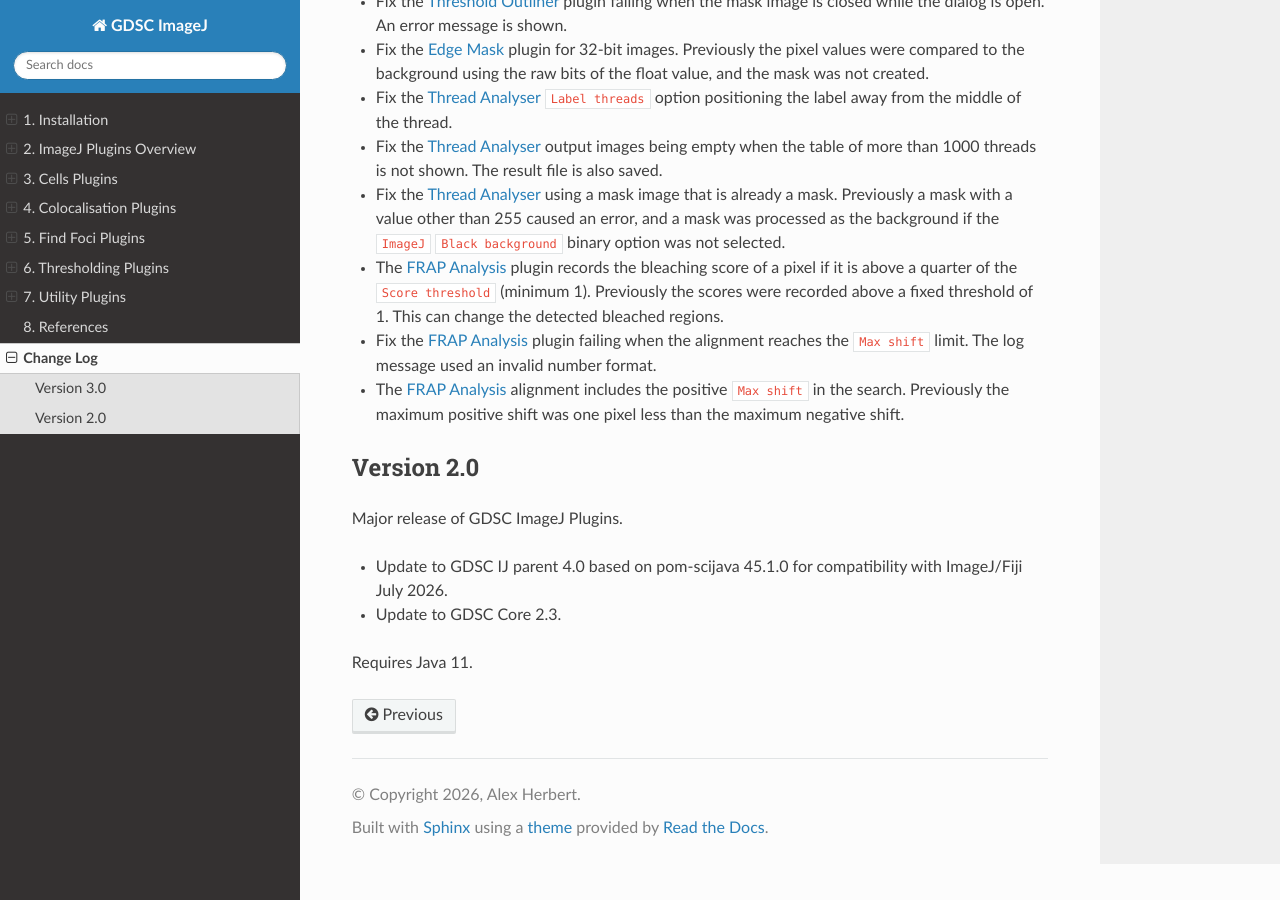
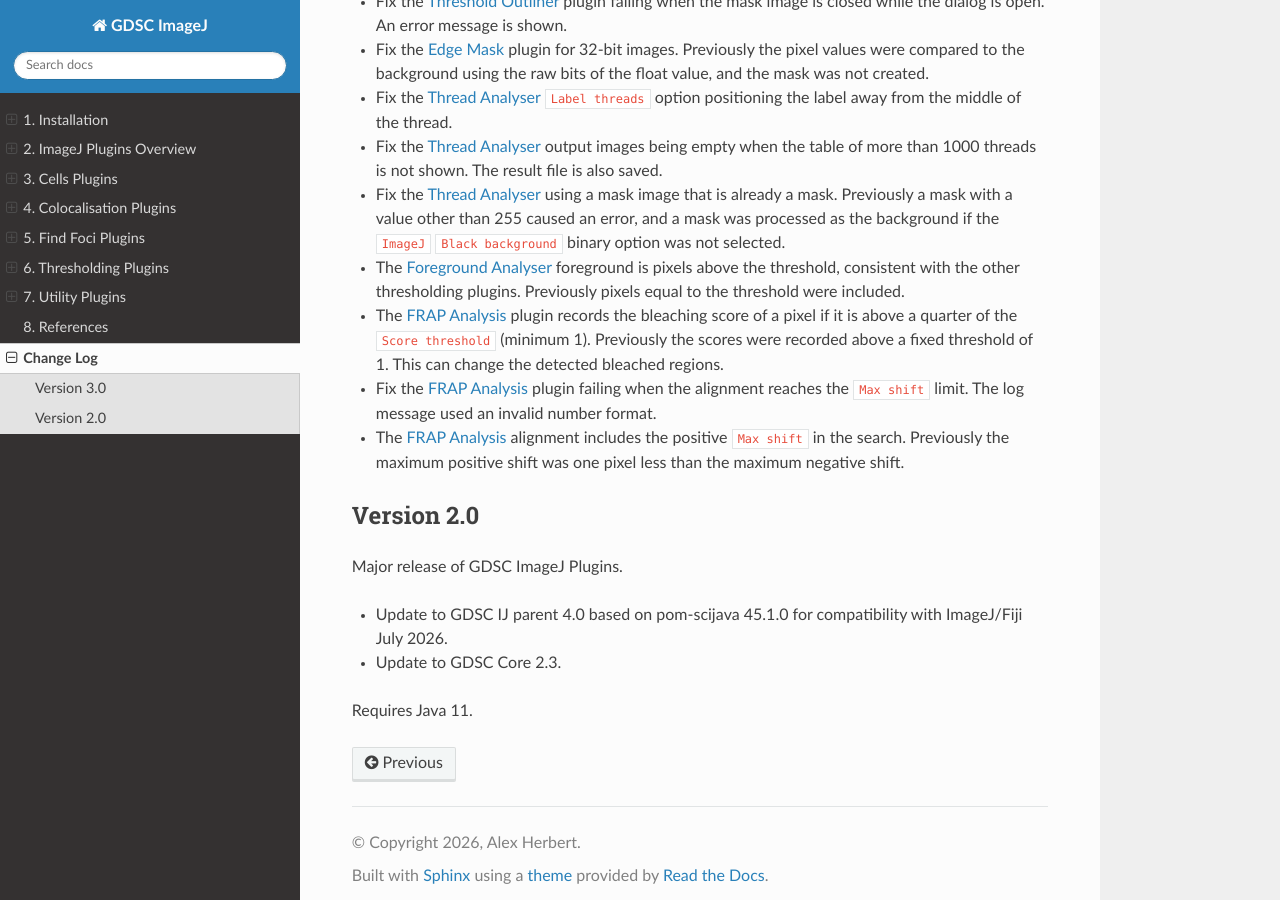
Before and after one commit to aherbert/gdsc, a Sphinx documentation site: the page built from docs/change_log.rst, in a window 1280 px wide and 900 px high, scrolled down 3717 px. Built offline with Sphinx 7.4.7 and the Read the Docs theme 3.1.0, drawn with Linux system fonts in a browser that asks for light colours.

Commit message:
Use pixels above the threshold as the Foreground Analyser foreground

```diff
--- a/docs/change_log.rst
+++ b/docs/change_log.rst
@@ -178,6 +178,9 @@
 * Fix the :ref:`thresholding_plugins:Thread Analyser` using a mask image that is already a mask.
   Previously a mask with a value other than 255 caused an error, and a mask was processed as the
   background if the ``ImageJ`` ``Black background`` binary option was not selected.
+* The :ref:`thresholding_plugins:Foreground Analyser` foreground is pixels above the threshold,
+  consistent with the other thresholding plugins. Previously pixels equal to the threshold were
+  included.
 * The :ref:`utility_plugins:FRAP Analysis` plugin records the bleaching score of a pixel if it is
   above a quarter of the ``Score threshold`` (minimum 1). Previously the scores were recorded
   above a fixed threshold of 1. This can change the detected bleached regions.
```
Also changed, not shown: 1 other file.
